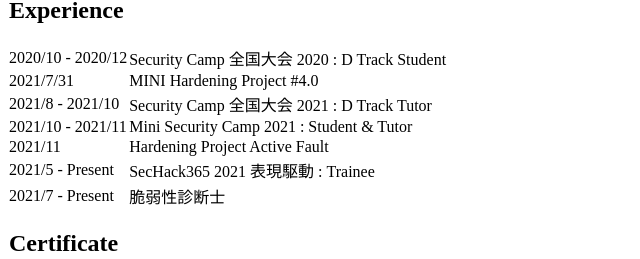
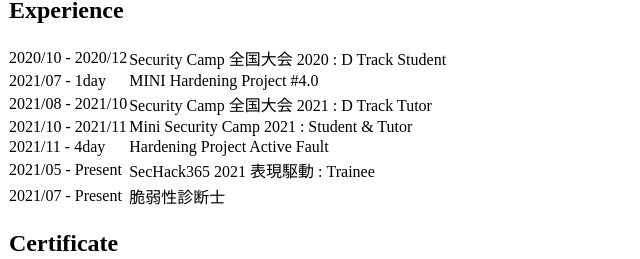
Before and after one commit to 1uf3/lufe.jp, a Next.js app: page /profile in a window 1280 px wide. Shown: the part 209-468 px from the top of the page, without its empty margins (0-640 px from the left). Built offline with nearby package versions, Linux system fonts and the light colour scheme.

Commit message:
Update profile.js

```diff
--- a/pages/profile.js
+++ b/pages/profile.js
@@ -30,11 +30,11 @@
               <td className="px-2 py-2">Security Camp 全国大会 2020 : D Track Student</td>
             </tr>
             <tr className="border-b text-lg">
-              <td className="px-2 py-2">2021/7/31</td>
+              <td className="px-2 py-2">2021/07 - 1day</td>
               <td className="px-2 py-2">MINI Hardening Project #4.0</td>
             </tr>
             <tr className="border-b text-lg">
-              <td className="px-2 py-2">2021/8 - 2021/10</td>
+              <td className="px-2 py-2">2021/08 - 2021/10</td>
               <td className="px-2 py-2">Security Camp 全国大会 2021 : D Track Tutor</td>
             </tr>
             <tr className="border-b text-lg">
@@ -42,15 +42,15 @@
               <td className="px-2 py-2">Mini Security Camp 2021 : Student & Tutor</td>
             </tr>
             <tr className="border-b text-lg">
-              <td className="px-2 py-2">2021/11</td>
+              <td className="px-2 py-2">2021/11 - 4day</td>
               <td className="px-2 py-2">Hardening Project Active Fault</td>
             </tr>
             <tr className="border-b text-lg">
-              <td className="px-2 py-2">2021/5 - Present</td>
+              <td className="px-2 py-2">2021/05 - Present</td>
               <td className="px-2 py-2">SecHack365 2021 表現駆動 : Trainee</td>
             </tr>
             <tr className="border-b text-lg">
-              <td className="px-2 py-2">2021/7 - Present</td>
+              <td className="px-2 py-2">2021/07 - Present</td>
               <td className="px-2 py-2">脆弱性診断士</td>
             </tr>
 
```
